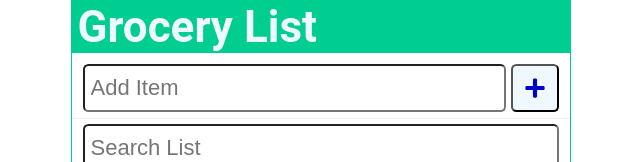
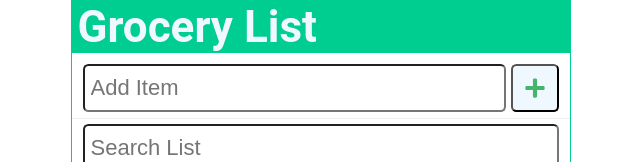
Before and after one commit to brentaharris/grocerylist, a React (Create React App) app: page / in a window 1280 px wide. Shown: the top 162 px of the page, without its empty margins (319-959 px from the left). Built offline with nearby package versions, Linux system fonts and the light colour scheme; data requests are answered from the project's data file; the HTML template or start-up script is replaced by a standard one.

Commit message:
deleted some dependencies

```diff
--- a/package.json
+++ b/package.json
@@ -3,9 +3,6 @@
   "version": "0.1.0",
   "private": true,
   "dependencies": {
-    "@testing-library/jest-dom": "^5.16.4",
-    "@testing-library/react": "^13.1.1",
-    "@testing-library/user-event": "^13.5.0",
     "react": "^18.1.0",
     "react-dom": "^18.1.0",
     "react-icons": "^4.3.1",
--- a/src/index.css
+++ b/src/index.css
@@ -150,7 +150,7 @@ button {
   padding: 0.5rem;
   font-size: 1rem;
   background-color: aliceblue;
-  color: mediumblue;
+  color: rgb(70, 180, 107);
   cursor: pointer;
 }
 
```
Also changed, not shown: 1 other file (tests, documents, lock files or other folders).
